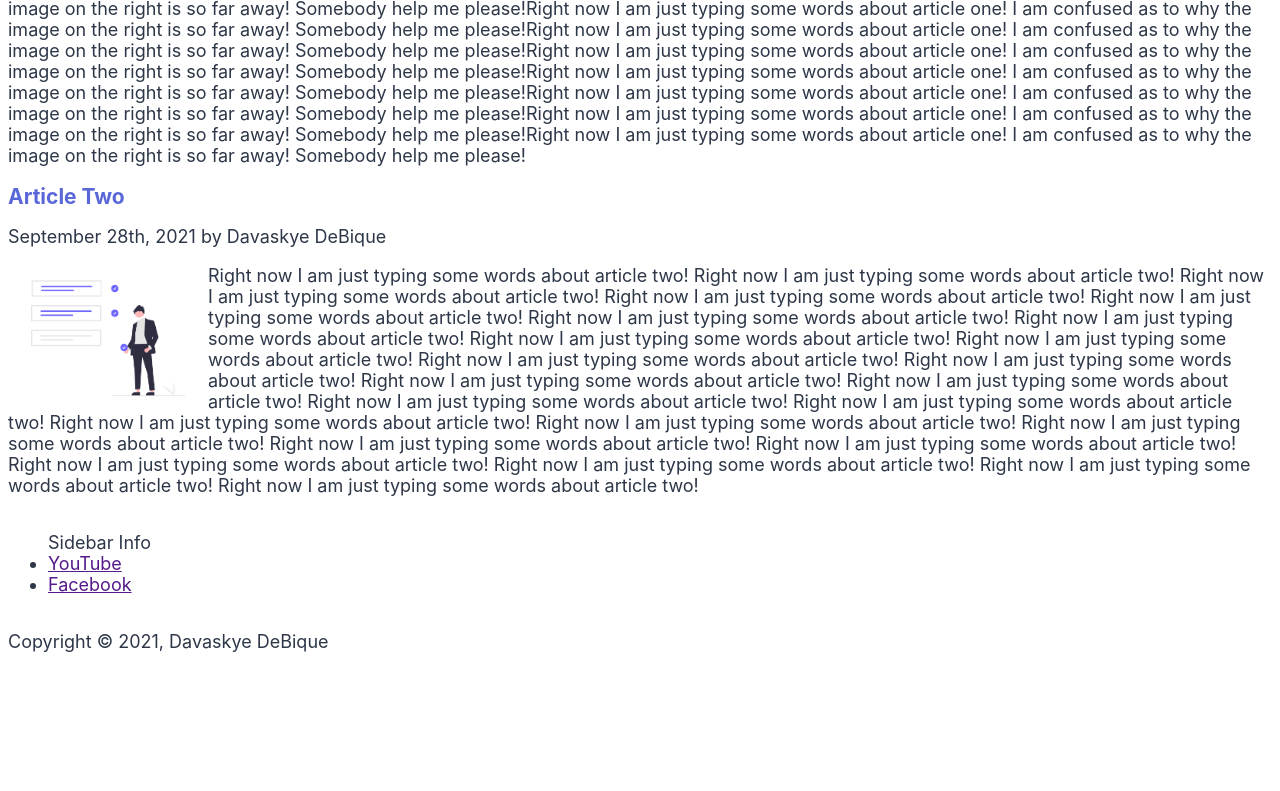
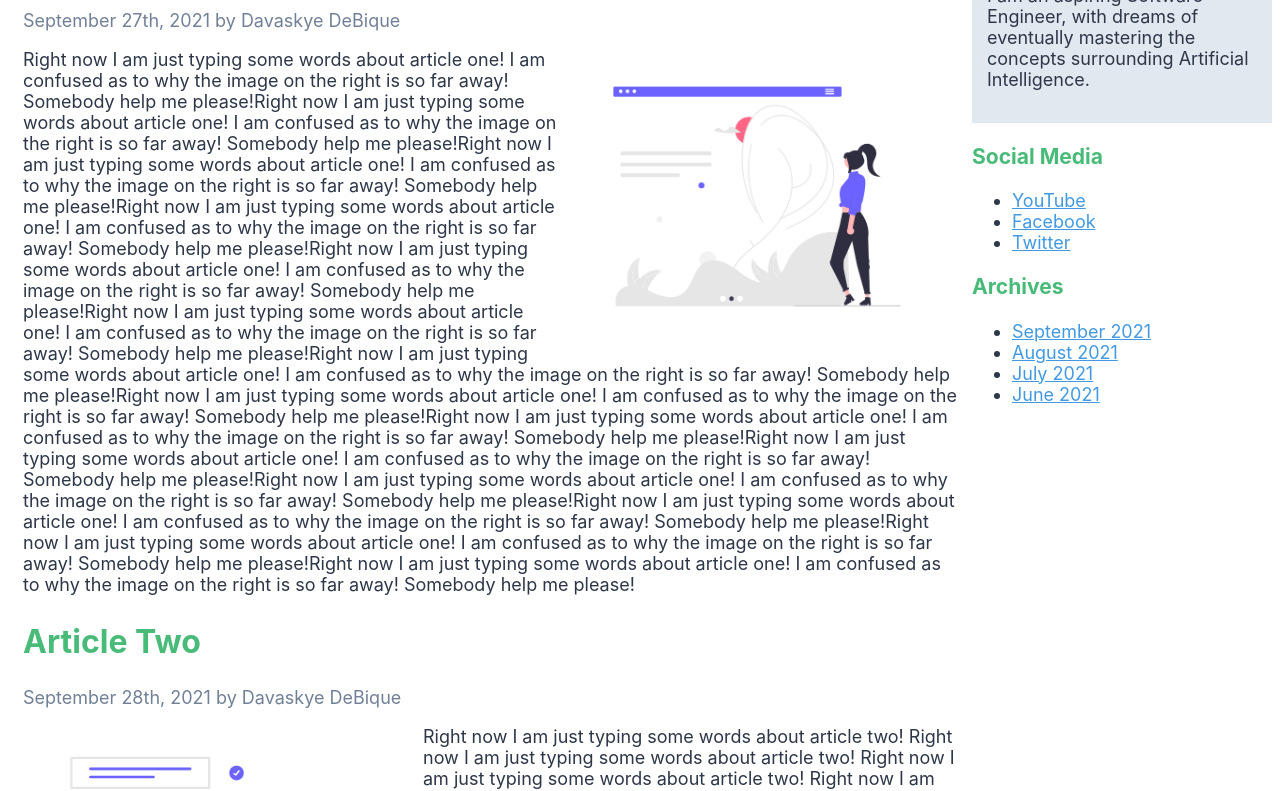
Before and after one commit to Davaskye/info2180-lab2, a plain HTML site: page index.html in a window 1280 px wide. Shown: the part 577-1368 px from the top of the page. Before the commit the page ends 1255 px from the top, so only its background shows below. Drawn offline with Linux system fonts and the light colour scheme.

Commit message:
Padding added, sidebar working.

```diff
--- a/index.html
+++ b/index.html
@@ -11,16 +11,15 @@
     <header>
         <div class="header-flex">
             <img id= "CirclePhoto" src = "good_ole_davaskye.jpg"/>
-            <h1>Davaskye DeBique’s Blog</h1>
-            <p>"Per Aspera Ad Astra - Through rough ways, to the stars."</p>
+            <h1>Davaskye DeBique’s Blog<br></h1>
+            <p>"Per Aspera Ad Astra - Through rough ways, to the stars."<br></p>
         </div>
     </header>
     <main>
         <!-- This will contain your blog posts -->
-        <div class ="main">
         <article>
             <h2>Article One</h2>
-                September 27th, 2021 by Davaskye DeBique
+            <p class="date">September 27th, 2021 by Davaskye DeBique</p>
             <p>
                 <img id="RightFloatImage" src ="website_start.png"/>
                 Right now I am just typing some words about article one! I am confused as to why
@@ -44,7 +43,7 @@
 
         <article>
             <h2>Article Two</h2>
-                September 28th, 2021 by Davaskye DeBique
+            <p class = "date">September 28th, 2021 by Davaskye DeBique</p>
             <p>
                 <img id = "LeftFloatImage" src ="project_complete.png"/>
                 Right now I am just typing some words about article two!
@@ -73,19 +72,31 @@
                 Right now I am just typing some words about article two!
             </p>
         </article>
-        </div>
 
     </main>
     <aside>
-        <div class = "sidebar">
         <!-- This will be your sidebar -->
+        <div class ="about">
+            <h3 id="aboutHeader">About</h3>
+            <p>
+                I am an aspiring Software Engineer, with dreams of eventually
+                mastering the concepts surrounding Artificial Intelligence.
+            </p>
+        </div>
+
+        <h3 id= "mediaHeader">Social Media</h3>
         <ul>
-                Sidebar Info
-                <li><a href="">YouTube</a></li>
-                <li><a href="">Facebook</a></li>
-
+            <li><a href="https://www.youtube.com/channel/UC5Bxel-0Ho8gm-aX_8ew2rg">YouTube</a></li>
+            <li><a href="https://www.facebook.com/davaskye/">Facebook</a></li>
+            <li><a href="https://www.twitter.com/davaskye/">Twitter</a></li>
         </ul>
-        </div>
+        <h3 id ="archiveHeader">Archives</h3>
+        <ul>
+            <li><a href="">September 2021</a></li>
+            <li><a href="">August 2021</a></li>
+            <li><a href="">July 2021</a></li>
+            <li><a href="">June 2021</a></li>
+        </ul>
 
     </aside>
     <footer>
--- a/styles.css
+++ b/styles.css
@@ -1,13 +1,57 @@
 .container {
     display: grid;
+    grid-template-columns: auto 300px;
+    row-gap: 1em;
     grid-template-areas:
-    'header'
+    'header header'
     'main sidebar'
-    'footer';
+    'footer footer';
+}
+
+aside {
+    grid-area: sidebar;
+}
+
+.about {
+    background-color: #E2E8F0;
+    padding:15px;
+}
+
+#aboutHeader{
+    color:#000000;
+}
+
+#mediaHeader, #archiveHeader{
+    color:#48BB78;
+}
+
+header{
+    grid-area: header;
+}
+
+footer {
+    grid-area: footer;
+    color: #FFFFFF;
+    background-color: #2C5282;
+    padding-left:15px;
+}
+
+main {
+    grid-area: main;
+    padding:15px;
+}
+
+.date {
+    color: #718096;
+}
+
+a {
+    color: #4299E1;
 }
 
 .header-flex {
     display: flex;
+    flex-direction: column;
     align-items: center;
     justify-content: center;
 }
@@ -28,13 +72,13 @@ body {
 
 #LeftFloatImage {
     float: left;
-    width: 200px;
+    width: 400px;
 
 }
 
 #RightFloatImage {
     float: right;
-    width: 200px;
+    width: 400px;
 }
 
 header {
@@ -48,8 +92,8 @@ h1 {
 }
 
 h2 {
-    font-size: 21px;
-    color: #5A67D8;
+    font-size: 32px;
+    color: #48BB78;
 }
 
 p {
```
Lines whose indentation alone changed are shown as unchanged.
